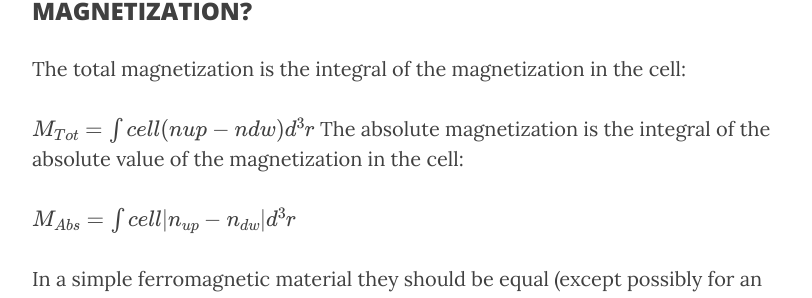
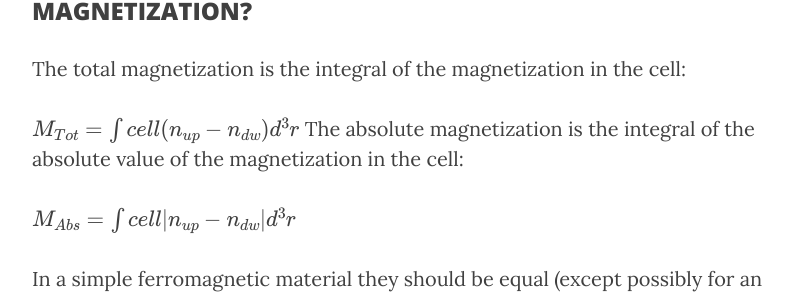
Before and after one commit to yyyu200/DFTbook, a Jekyll site: the page built from _posts/2019-03-05-QE-FAQ.md, in a window 1280 px wide and 900 px high, scrolled down 12373 px. Shown: the part 147-445 px from the top of the window, without its empty margins (233-1045 px from the left). Built offline with Jekyll 4.4.1, drawn with Linux system fonts in a browser that asks for light colours; nearby versions of some CDN libraries; formulas are drawn with MathJax 3; comment, search, counter and statistics services are not loaded.

Commit message:
modify at20190305-10:34:37-aliyun

```diff
--- a/_posts/2019-03-05-QE-FAQ.md
+++ b/_posts/2019-03-05-QE-FAQ.md
@@ -197,7 +197,7 @@ In most cases: your input data is bad, or else your system is metallic and you a
 ### 6.3 WHAT IS THE DIFFERENCE BETWEEN TOTAL AND ABSOLUTE MAGNETIZATION?
 The total magnetization is the integral of the magnetization in the cell:
 
-$M_{Tot}=∫cell(nup−ndw)d^3 r$
+$M_{Tot}=∫cell(n_{up}−n_{dw})d^3 r$
 The absolute magnetization is the integral of the absolute value of the magnetization in the cell:
 
 $M_{Abs}=∫cell\|n_{up}−n_{dw}\|d^3 r$
```
